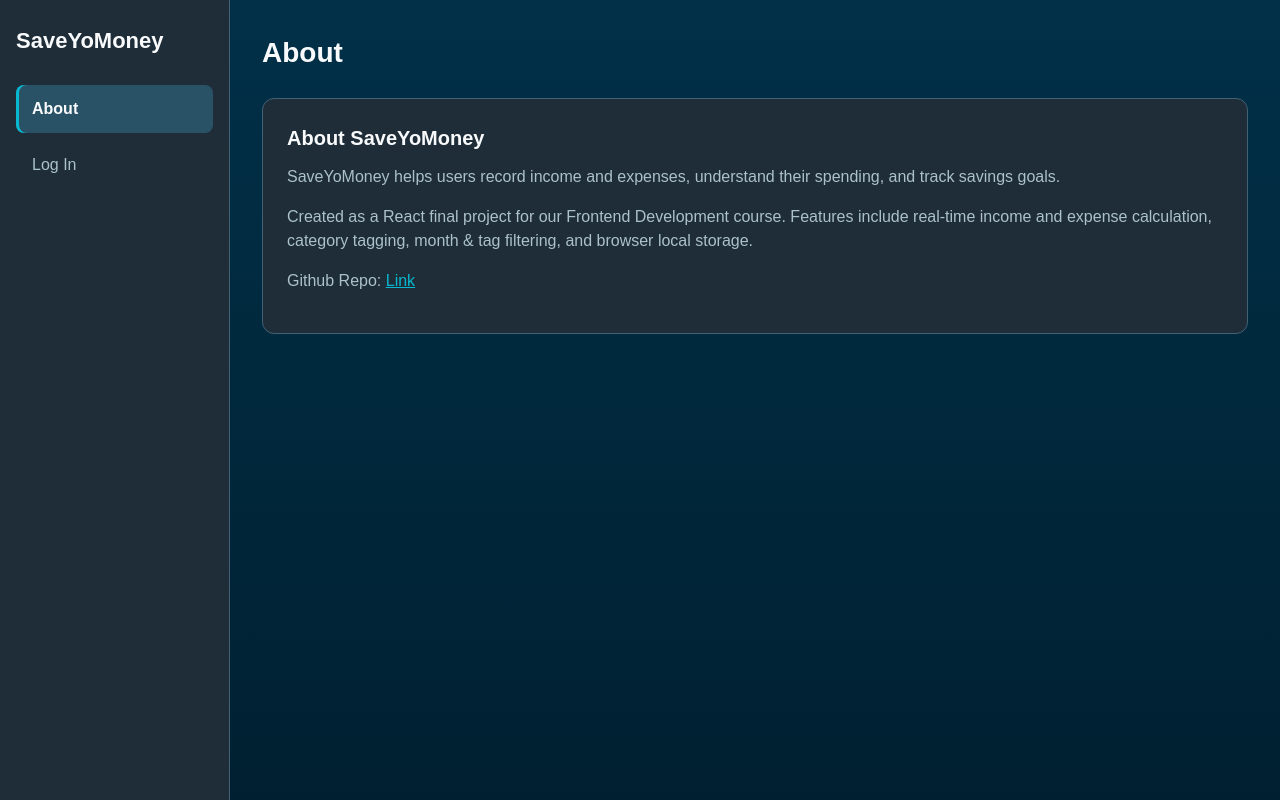
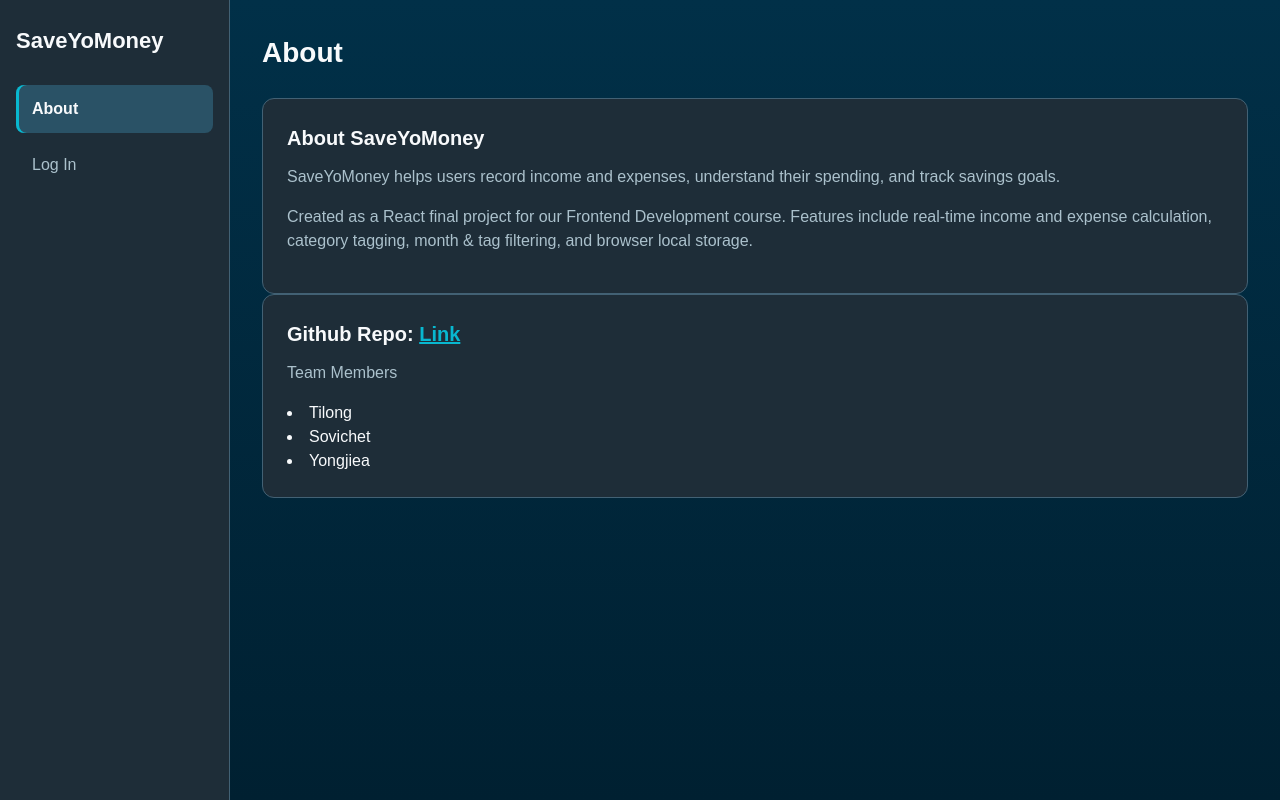
Before and after one commit to tilongg/personal-finance-tracker-group4, a React (Vite) app: page /about in a window 1280 px wide. Built offline with nearby package versions, Linux system fonts and the light colour scheme.

Commit message:
added team members name in about page

```diff
--- a/src/pages/About.jsx
+++ b/src/pages/About.jsx
@@ -16,10 +16,17 @@ export default function About() {
 
 
         </p>
-        <p>Github Repo: <a href="https://github.com/tilongg/personal-finance-tracker-group4" target="_blank" rel="noopener noreferrer">
+
+      </section>
+      <section className="card">
+        <h2>Github Repo: <a href="https://github.com/tilongg/personal-finance-tracker-group4" target="_blank" rel="noopener noreferrer">
           Link
         </a>
-        </p>
+        </h2>
+        <p>Team Members</p>
+        <li>Tilong</li>
+        <li>Sovichet</li>
+        <li>Yongjiea</li>
       </section>
     </>
   );
```
